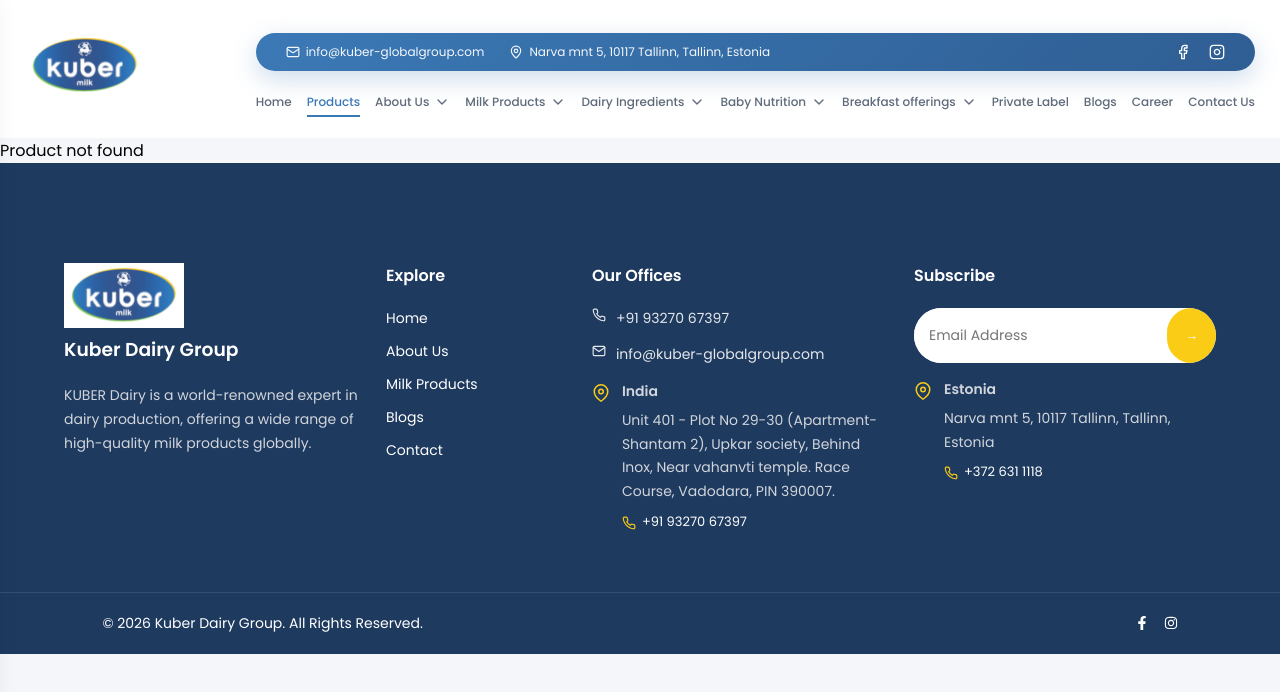
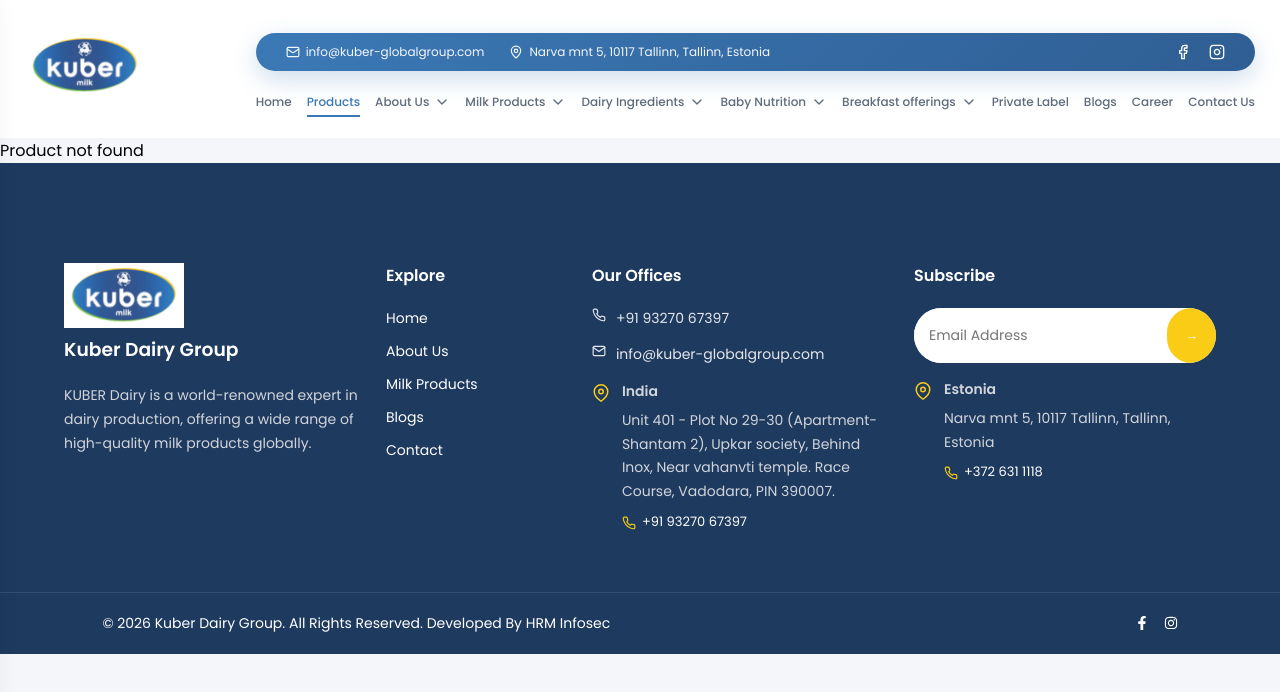
Before and after one commit to singhrahulbly123/kuber-webiste, a React (Vite) app: page /products/1 in a window 1280 px wide. Shown: the top 692 px of the page. Built offline with nearby package versions, Linux system fonts and the light colour scheme; what country-list would draw is missing.

Commit message:
Update Footer.tsx

```diff
--- a/src/components/layout/Footer.tsx
+++ b/src/components/layout/Footer.tsx
@@ -99,7 +99,7 @@
 
             {/* Bottom Bar */}
             <div className="footer-bottom">
-                <p>© 2026 Kuber Dairy Group. All Rights Reserved.</p>
+                <p>© 2026 Kuber Dairy Group. All Rights Reserved. Developed By HRM Infosec</p>
 
                 <div className="socials">
                     <FaFacebookF />
```
